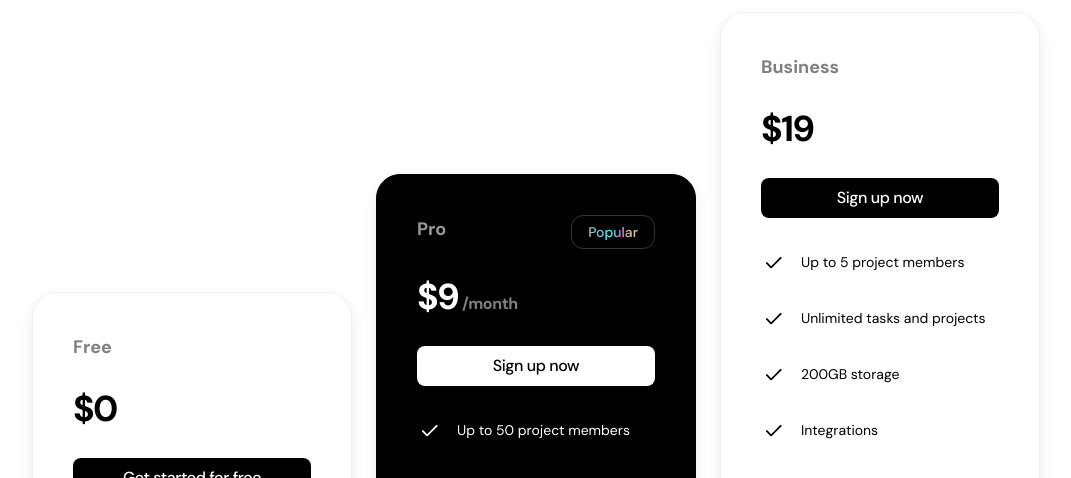
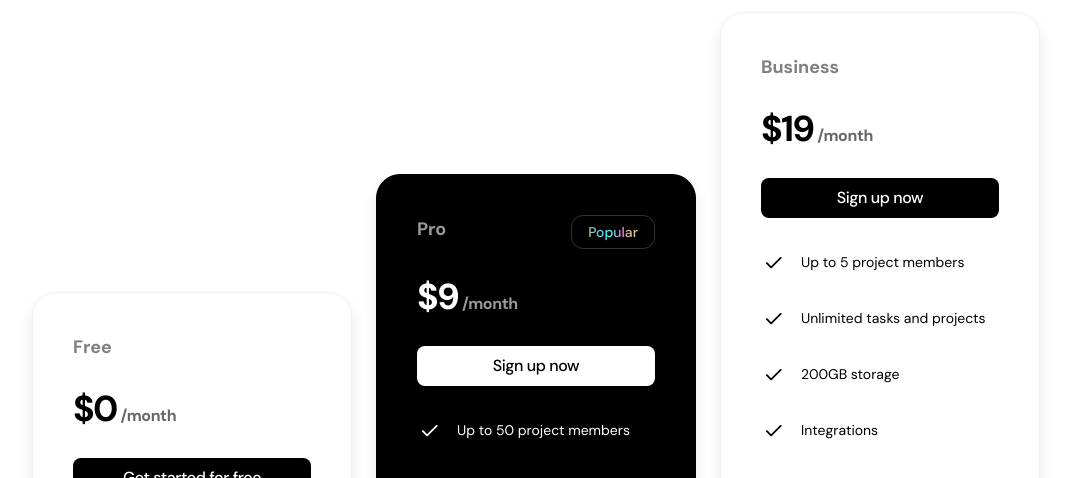
Before and after one commit to theyashjaiswal/Saas-Landing-Page, a Next.js app: page / in a window 1280 px wide. Shown: the part 2380-2858 px from the top of the page, without its empty margins (104-1175 px from the left). Built offline with nearby package versions, Linux system fonts and the light colour scheme.

Commit message:
fix pricing section text issue

```diff
--- a/src/sections/Pricing.tsx
+++ b/src/sections/Pricing.tsx
@@ -119,8 +119,8 @@ export const Pricing = (props: any) => {
                 </span>
                 <span
                   className={twMerge(
-                    "tracking-tight font-bold text-white/50 dark:text-white/60",
-                    card?.inverse === true && "dark:text-black/60"
+                    "tracking-tight font-bold text-black/60 dark:text-white/60",
+                    card?.inverse === true && "text-white/60 dark:text-black/70"
                   )}
                 >
                   /month
```
